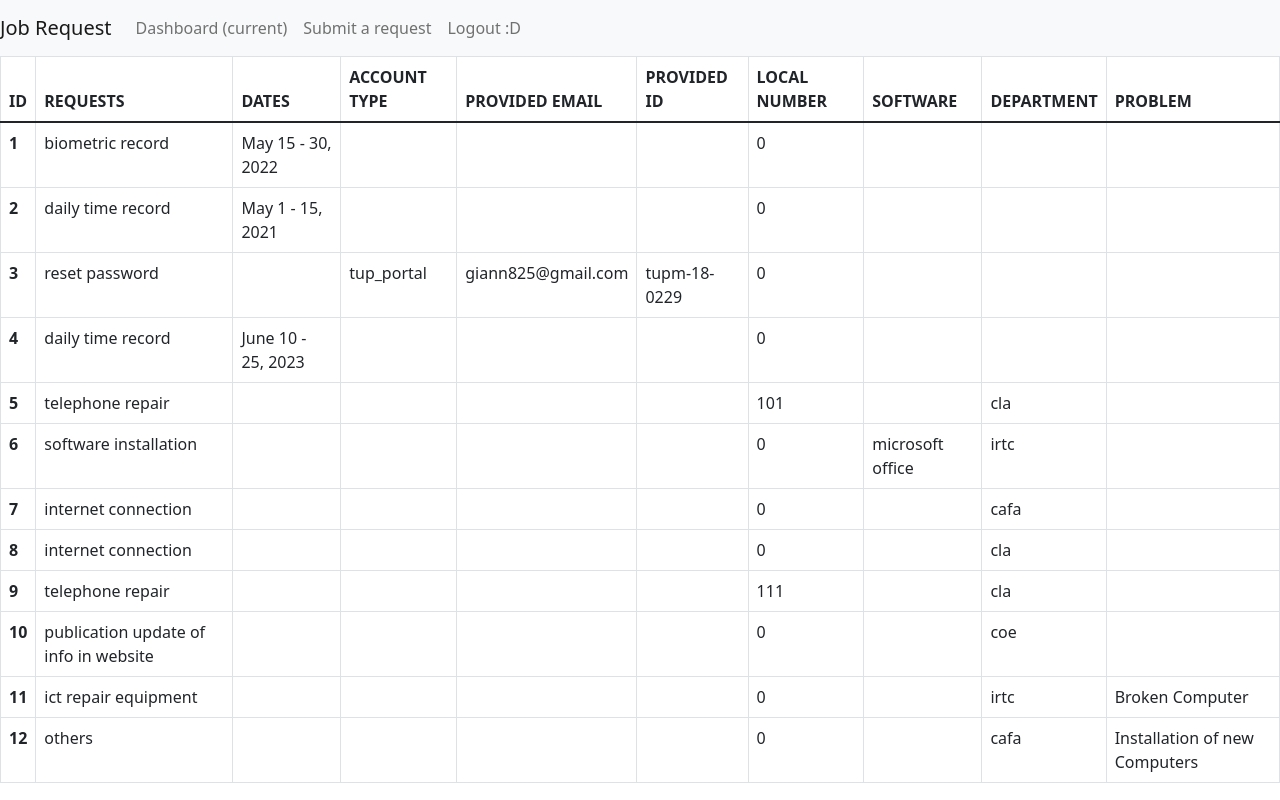
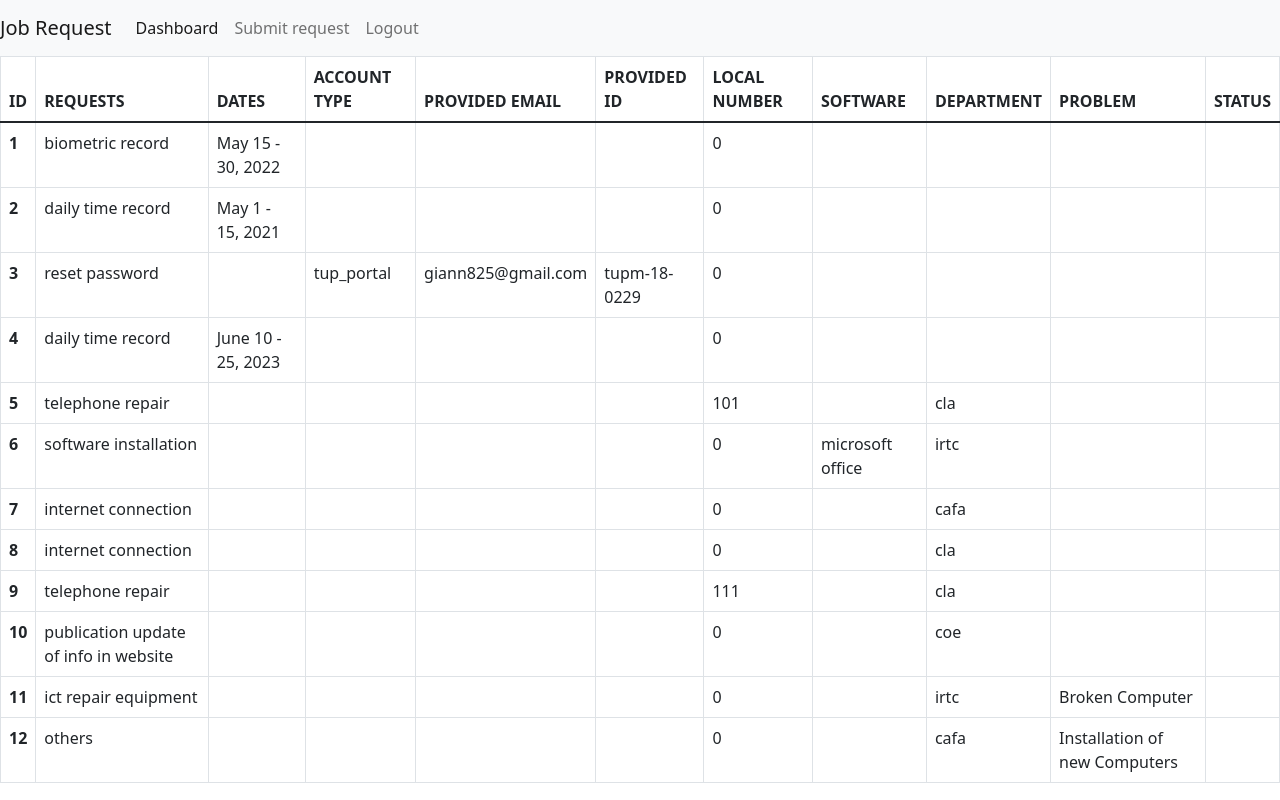
Before and after one commit to sirieuqinom/Job-Request, a PHP site: page / in a window 1280 px wide. Run offline with PHP 8.4, Linux system fonts and the light colour scheme; data comes from the database, SQL or seed files in the repository; data that the repository does not hold is empty.

Commit message:
Add files via upload

```diff
--- a/index.php
+++ b/index.php
@@ -22,22 +22,16 @@
 
     ?>
     <nav class="navbar navbar-expand-lg navbar-light bg-light">
-        <a class="navbar-brand" href="#">Job Request</a>
-        <button class="navbar-toggler" type="button" data-toggle="collapse" data-target="#navbarNav" aria-controls="navbarNav" aria-expanded="false" aria-label="Toggle navigation">
+        <a class="navbar-brand" href="index.php">Job Request</a>
+        <button class="navbar-toggler" type="button" data-toggle="collapse" data-target="#navbarNavAltMarkup" aria-controls="navbarNavAltMarkup" aria-expanded="false" aria-label="Toggle navigation">
             <span class="navbar-toggler-icon"></span>
         </button>
-        <div class="collapse navbar-collapse" id="navbarNav">
-            <ul class="navbar-nav">
-                <li class="nav-item active">
-                    <a class="nav-link" href="#">Dashboard <span class="sr-only">(current)</span></a>
-                </li>
-                <li class="nav-item">
-                    <a class="nav-link" href="request.php">Submit a request</a>
-                </li>
-                <li class="nav-item">
-                    <a class="nav-link" href="#">Logout :D</a>
-                </li>
-            </ul>
+        <div class="collapse navbar-collapse" id="navbarNavAltMarkup">
+            <div class="navbar-nav">
+                <a class="nav-item nav-link active" href="#">Dashboard</a>
+                <a class="nav-item nav-link" href="request.php">Submit request</a>
+                <a class="nav-item nav-link" href="#">Logout</a>
+            </div>
         </div>
     </nav>
     <table class="table table-bordered table-hover">
@@ -53,6 +47,7 @@
                 <th scope="col">SOFTWARE</th>
                 <th scope="col">DEPARTMENT</th>
                 <th scope="col">PROBLEM</th>
+                <th scope="col">STATUS</th>
             </tr>
         </thead>
 
@@ -71,6 +66,7 @@
                         $software = $row['software'];
                         $dept = $row['dept'];
                         $problem = $row['problem'];
+                        $status = $row['status'];
 
                         echo '
                         <tr>
@@ -84,6 +80,7 @@
                           <td>'.$software.'</td>
                           <td>'.$dept.'</td>
                           <td>'.$problem.'</td>
+                          <td>'.$status.'</td>
                         </tr>
                         ';
                         $num++;
```
Also changed, not shown: request.php (+8 -14 lines).
